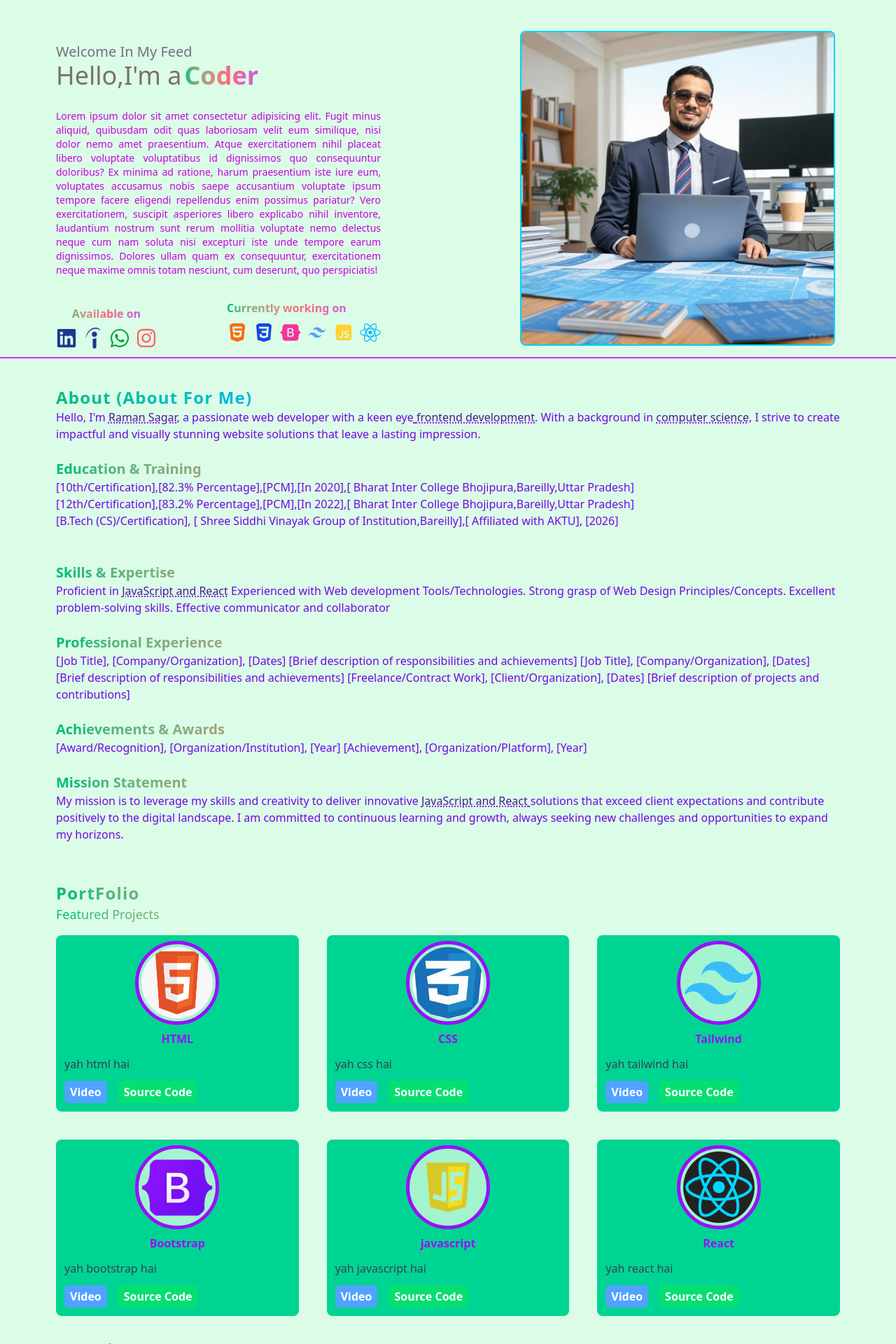
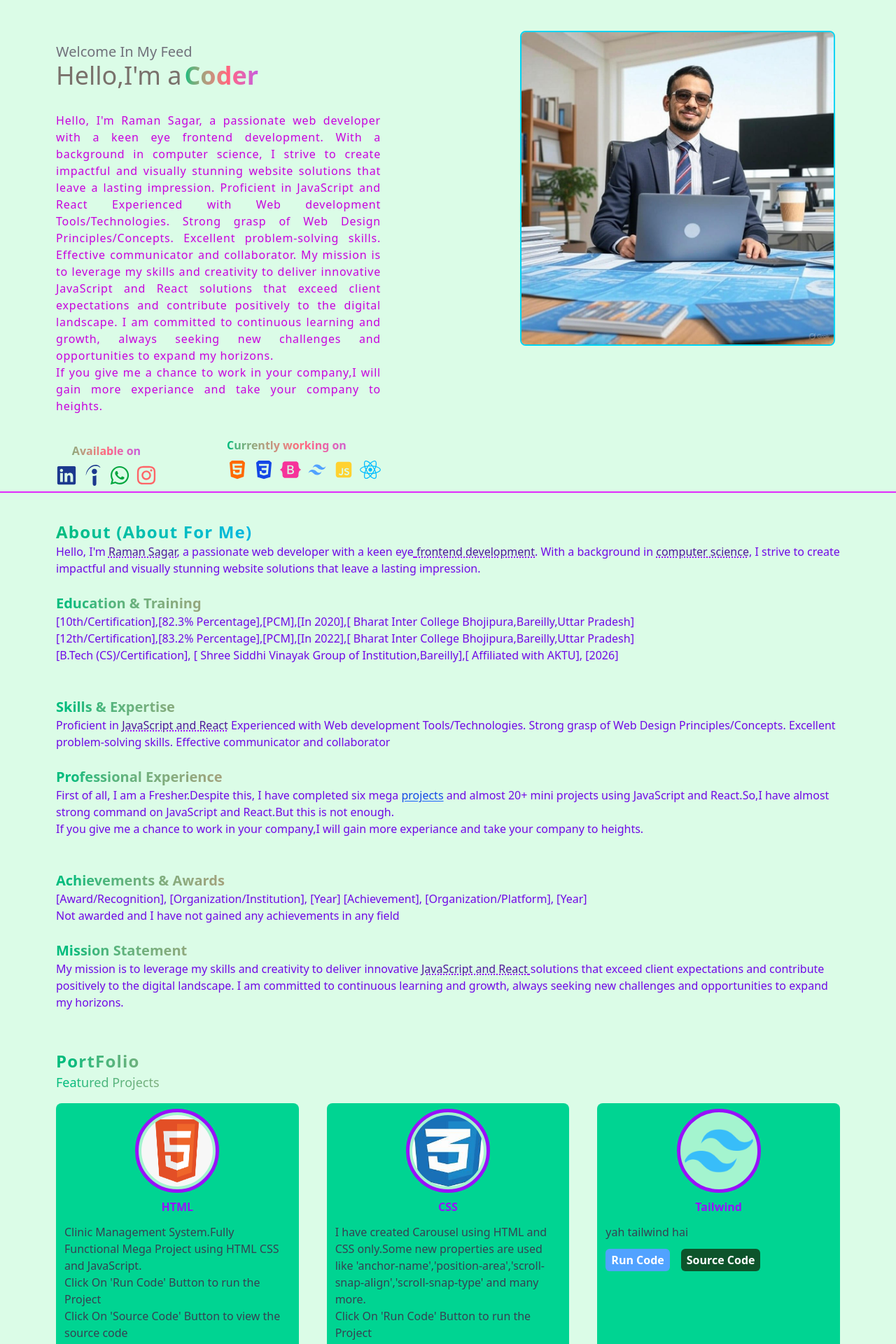
Before and after one commit to raman-sagar/Portfolio, a React (Vite) app: page / in a window 1280 px wide. Shown: the part 100-2020 px from the top of the page at 70% size. Built offline with nearby package versions, Linux system fonts and the light colour scheme.

Commit message:
card content edit

```diff
--- a/src/components/About.jsx
+++ b/src/components/About.jsx
@@ -67,13 +67,22 @@ export const About = () => {
         <h1 className="text-xl font-semibold bg-linear-to-r from-emerald-500 via-rose-400 to-purple-500 bg-clip-text text-transparent">
           Professional Experience
         </h1>
-        <span className="text-violet-700">
-          [Job Title], [Company/Organization], [Dates] [Brief description of
-          responsibilities and achievements] [Job Title],
-          [Company/Organization], [Dates] [Brief description of responsibilities
-          and achievements] [Freelance/Contract Work], [Client/Organization],
-          [Dates] [Brief description of projects and contributions]
-        </span>
+        <div className="text-violet-700">
+          First of all, I am a Fresher.Despite this, I have completed six mega{" "}
+          <a
+            href="https://github.com/raman-sagar"
+            target="_blank"
+            className="underline decoration-blue-600 underline-offset-2 text-blue-700"
+          >
+            projects
+          </a>{" "}
+          and almost 20+ mini projects using JavaScript and React.So,I have
+          almost strong command on JavaScript and React.But this is not enough.
+          <p>
+            If you give me a chance to work in your company,I will gain more
+            experiance and take your company to heights.
+          </p>
+        </div>
         <br />
         <br />
 
@@ -83,6 +92,8 @@ export const About = () => {
         <span className="text-violet-700">
           [Award/Recognition], [Organization/Institution], [Year] [Achievement],
           [Organization/Platform], [Year]
+          <br />
+          Not awarded and I have not gained any achievements in any field
         </span>
         <br />
         <br />
--- a/src/components/Home.jsx
+++ b/src/components/Home.jsx
@@ -38,22 +38,22 @@ export const Home = () => {
               />
             </div>
 
-            <p className="text-sm text-fuchsia-600 md:text-medium text-justify">
+            <div className="text-base tracking-wider text-fuchsia-600 md:text-medium text-justify">
               <br />
-               Lorem ipsum dolor sit amet consectetur adipisicing elit.
-              Fugit minus aliquid, quibusdam odit quas laboriosam velit eum
-              similique, nisi dolor nemo amet praesentium. Atque exercitationem
-              nihil placeat libero voluptate voluptatibus id dignissimos quo
-              consequuntur doloribus? Ex minima ad ratione, harum praesentium
-              iste iure eum, voluptates accusamus nobis saepe accusantium
-              voluptate ipsum tempore facere eligendi repellendus enim possimus
-              pariatur? Vero exercitationem, suscipit asperiores libero
-              explicabo nihil inventore, laudantium nostrum sunt rerum mollitia
-              voluptate nemo delectus neque cum nam soluta nisi excepturi iste
-              unde tempore earum dignissimos. Dolores ullam quam ex
-              consequuntur, exercitationem neque maxime omnis totam nesciunt,
-              cum deserunt, quo perspiciatis!
-            </p>
+              Hello, I'm Raman Sagar, a passionate web developer with a keen eye
+              frontend development. With a background in computer science, I
+              strive to create impactful and visually stunning website solutions
+              that leave a lasting impression. Proficient in JavaScript and
+              React Experienced with Web development Tools/Technologies. Strong
+              grasp of Web Design Principles/Concepts. Excellent problem-solving
+              skills. Effective communicator and collaborator. My mission is to
+              leverage my skills and creativity to deliver innovative JavaScript
+              and React solutions that exceed client expectations and contribute
+              positively to the digital landscape. I am committed to continuous
+              learning and growth, always seeking new challenges and
+              opportunities to expand my horizons.
+              <p>If you give me a chance to work in your company,I will gain more experiance and take your company to heights.</p>
+            </div>
             <br></br>
 
             <div className="flex flex-wrap items-center flex-col space-y-6 md:space-y-0  md:flex-row justify-between  ">
--- a/src/components/Portfolio.css
+++ b/src/components/Portfolio.css
@@ -1,24 +1,30 @@
+@property --angle {
+  syntax: "<angle>";
+  initial-value: 0deg;
+  inherits: false;
+}
 .card::after,
 .card::before {
   content: "";
-  width: 102%;
-  height: 102%;
-
-  border-radius: 10px;
+  width: 100%;
+  height: 100%;
   position: absolute;
   top: 50%;
   left: 50%;
   transform: translate(-50%, -50%);
   z-index: -1;
-  background-image: conic-gradient(from var(--angle), transparent 10%, green);
-
-  animation: angle 3s linear infinite;
+  padding: 3px;
+  border-radius: 10px;
+  background-image: conic-gradient(
+    from var(--angle),
+    transparent 40%,
+    rgb(180, 42, 169)
+  );
+  animation: angle 5s linear infinite;
 }
-
-@property --angle {
-  syntax: "<angle>";
-  initial-value: 0deg;
-  inherits: false;
+.card::before {
+  padding: 5px;
+  filter: blur(10px);
 }
 
 @keyframes angle {
@@ -29,9 +35,3 @@
     --angle: 360deg;
   }
 }
-
-.card::before {
-  width: 103%;
-  height: 103%;
-  filter: blur(10px);
-}
--- a/src/components/Portfolio.jsx
+++ b/src/components/Portfolio.jsx
@@ -10,12 +10,58 @@ import "./Portfolio.css";
 
 export const Portfolio = () => {
   const cardItem = [
-    { id: 1, logo: html, name: "HTML", text: "yah html hai" },
-    { id: 2, logo: css, name: "CSS", text: "yah css hai" },
-    { id: 3, logo: tailwind, name: "Tailwind", text: "yah tailwind hai" },
-    { id: 4, logo: bootstrap, name: "Bootstrap", text: "yah bootstrap hai" },
-    { id: 5, logo: js, name: "javascript", text: "yah javascript hai" },
-    { id: 6, logo: react, name: "React", text: "yah react hai" },
+    {
+      id: 1,
+      logo: html,
+      name: "HTML",
+      runUrl: "https://centralcare.netlify.app/",
+      sourceUrl: "https://github.com/raman-sagar/Clinic-management-system",
+      text: `Clinic Management System.Fully Functional Mega Project using HTML CSS and JavaScript.
+      Click On 'Run Code' Button to run the Project
+      Click On 'Source Code' Button to view the source code `,
+    },
+    {
+      id: 2,
+      logo: css,
+      name: "CSS",
+      runUrl: "https://carousel9389.netlify.app/",
+      sourceUrl: "https://github.com/raman-sagar/carousel",
+      text: `I have created Carousel using HTML and CSS only.Some new properties are used like 'anchor-name','position-area','scroll-snap-align','scroll-snap-type' and many more.
+      Click On 'Run Code' Button to run the Project
+      Click On 'Source Code' Button to view the source code `,
+    },
+    {
+      id: 3,
+      logo: tailwind,
+      name: "Tailwind",
+      runUrl: "https://googleclone9389.netlify.app/",
+      sourceUrl: "https://github.com/raman-sagar/Google-Clone",
+      text: "yah tailwind hai",
+    },
+    {
+      id: 4,
+      logo: bootstrap,
+      name: "Bootstrap",
+      runUrl: "#",
+      sourceUrl: "#",
+      text: "yah bootstrap hai",
+    },
+    {
+      id: 5,
+      logo: js,
+      name: "javascript",
+      runUrl: "https://raman-gym.netlify.app/",
+      sourceUrl: "https://github.com/raman-sagar/gym-management-system",
+      text: "yah javascript hai",
+    },
+    {
+      id: 6,
+      logo: react,
+      name: "React",
+      runUrl: "#",
+      sourceUrl: "https://github.com/raman-sagar/Portfolio",
+      text: "yah react hai",
+    },
   ];
   return (
     <>
@@ -24,20 +70,16 @@ export const Portfolio = () => {
         className="max-w-screen container mx-auto py-4 px-4 md:px-20 "
         id="card"
       >
-        <h1 className="text-center md:text-start text-xl md:text-2xl font-extrabold tracking-wider bg-linear-to-r from-emerald-500 via-rose-400 to-purple-500 bg-clip-text text-transparent">
-          PortFolio
-        </h1>
-        <p
-          className="text-center md:text-start text-lg font-medium cursor-pointer
-        bg-linear-to-r from-emerald-500 via-rose-400 to-purple-500 bg-clip-text text-transparent "
-        >
-          Featured Projects
-        </p>
+        <h1 className="portFolio">PortFolio</h1>
+        <p className="featured-project">Featured Projects</p>
+        {/* card container */}
         <div className="grid grid-cols-1 md:grid-cols-3 gap-10  mt-4">
-          {cardItem.map(({ id, logo, name, text }) => (
+          {/* Map method */}
+
+          {cardItem.map(({ id, logo, name, runUrl, sourceUrl, text }) => (
             <div
               key={id}
-              className="rounded-lg  p-1 cursor-pointer bg-emerald-400 relative card hover:bg-pink-400"
+              className=" rounded-lg  p-1 cursor-pointer bg-emerald-400 relative hover:bg-rose-400 card"
             >
               <div className="flex justify-center">
                 <img
@@ -49,17 +91,17 @@ export const Portfolio = () => {
                 <div className="font-bold text-center my-2 text-purple-600">
                   {name}
                 </div>
-                <p className="px-2 py-1 text-gray-700">{text}</p>
+                <pre className="px-2 py-1 font-sans text-gray-700 whitespace-pre-line">
+                  {text}
+                </pre>
+                {/* button container */}
                 <div>
-                  <button className="m-2 px-2 py-1 font-semibold bg-blue-400 text-white rounded-md cursor-pointer hover:bg-blue-600 active:bg-teal-800">
-                    Video
-                  </button>
-                  <button
-                    className="m-2 px-2 py-1 font-semibold bg-green-400 text-white rounded-md cursor-pointer hover:bg-green-600
-                  active:bg-pink-800"
-                  >
+                  <a href={runUrl} target="_blank" className="run-button">
+                    Run Code
+                  </a>
+                  <a href={sourceUrl} target="_blank" className="code-button">
                     Source Code
-                  </button>
+                  </a>
                 </div>
               </div>
             </div>
--- a/src/index.css
+++ b/src/index.css
@@ -5,7 +5,18 @@ body {
   font-family: "Poppins" sans-serif;
 }
 
-/* @layer components {
-  .image {
+@layer components {
+  .portFolio {
+    @apply text-center md:text-start text-xl md:text-2xl font-extrabold tracking-wider bg-linear-to-r from-emerald-500 via-rose-400 to-purple-500 bg-clip-text text-transparent;
   }
-} */
+  .featured-project {
+    @apply text-center md:text-start text-lg font-medium cursor-pointer
+        bg-linear-to-r from-emerald-500 via-rose-400 to-purple-500 bg-clip-text text-transparent;
+  }
+  .run-button {
+    @apply inline-block m-2 px-2 py-1 font-semibold bg-blue-400 text-white rounded-md cursor-pointer hover:bg-blue-600 active:bg-teal-800;
+  }
+  .code-button {
+    @apply inline-block m-2 px-2 py-1 font-semibold bg-green-900 text-white rounded-md cursor-pointer hover:bg-green-600 active:bg-pink-800;
+  }
+}
```
